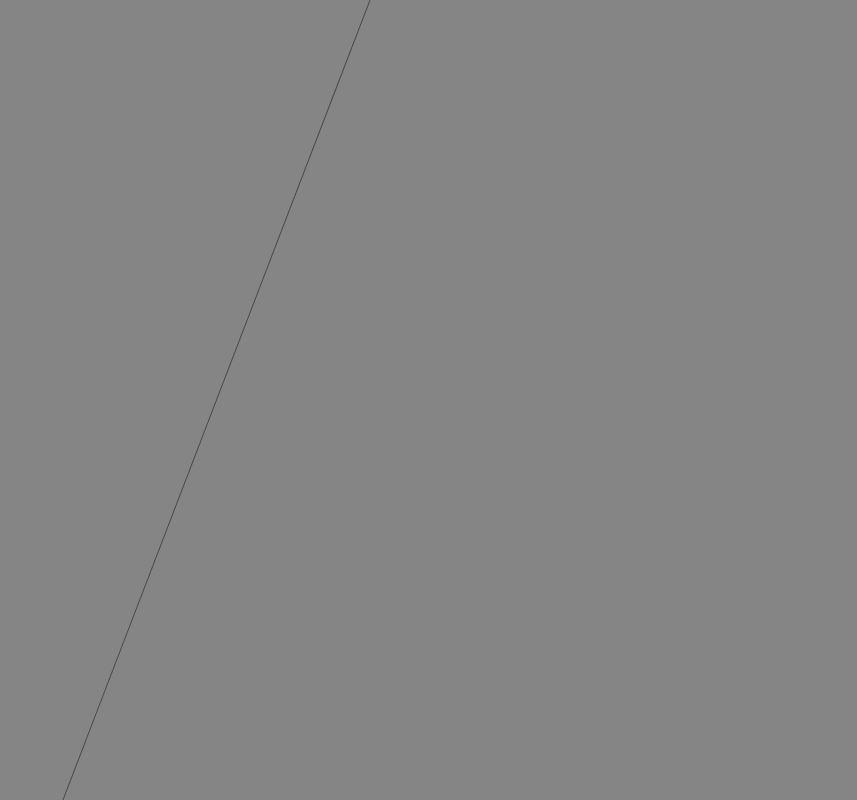
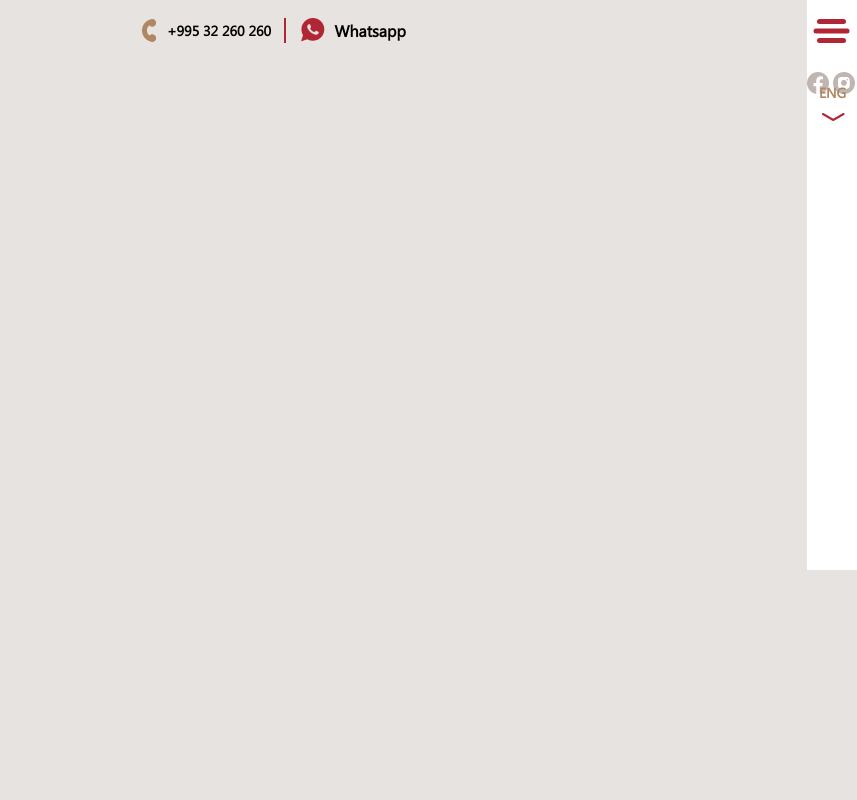
Before and after one commit to Tengo17/Connect-Project, a plain HTML site: page index.html in a window 1280 px wide. Shown: the whole page, without its empty margins (423-1280 px from the left). Drawn offline with nearby package versions, Linux system fonts and the light colour scheme.

Commit message:
language bar

```diff
--- a/assets/css/style.css
+++ b/assets/css/style.css
@@ -9,7 +9,8 @@ html {
 }
 
 body{
-	max-width: 1084px;
+  background-color: #E6E3E0;
+	max-width: 1280px;
 	margin: 0 auto;
 	overflow-x: hidden;
 }
@@ -127,3 +128,149 @@ body{
 #bigloading.ready {
   background: rgba(255, 255, 255, 0);
 }
+header {
+  display: flex;
+  justify-content: center;
+  align-items: center;
+  height: 60px;
+}
+.nav-info {
+  position: relative;
+  left: 100px;
+}
+.nav-info ul {
+  width: 300px;
+  height: 25px;
+  display: flex;
+  justify-content: space-between;
+
+}
+.nav-info ul li {
+  display: flex;
+  align-items: center;
+  width: 150px;
+  cursor: pointer;
+}
+.nav-info ul li:hover {
+  color: #B12634;
+  transition: 400ms color ease;
+}
+.phone-number {
+  font-family: 'segoe';
+  font-weight: bold;
+  font-size: 14px;
+  padding-left: 10px;
+
+}
+.whatsapp {
+  border-left: 2px solid #B12634;
+  padding-left: 15px;
+}
+.app {
+  font-family: 'segoe';
+  font-weight: bold;
+  padding-left: 10px;
+}
+.side-bar  {
+  z-index: -1;
+  background-color: white;
+  width: 50px;
+  height: 570px;
+  position: relative;
+  top: 255px;
+  left: 465px;
+}
+.lines {
+  width: 36px;
+  height: 27px;
+}
+
+.line1 {
+  position: relative;
+  left: 22px;
+  top: 7px;
+  width: 5px;
+  height: 29px;
+  background-color: #B12634;
+  transform:  rotate(90deg);
+  border-radius: 10px;
+}
+.line2 {
+  position: relative;
+  left: 22px;
+  bottom: 16px;
+  width: 5px;
+  height: 36px;
+  background-color: #B12634;
+  transform: rotate(90deg);
+  border-radius: 10px;
+}
+.line3 {
+  position: relative;
+  left: 22px;
+  bottom: 39.3px;
+  width: 5px;
+  height: 29px;
+  background-color: #B12634;
+  transform:  rotate(90deg);
+  border-radius: 10px;
+}
+.dropbtn {
+  position: relative;
+  right: 1px;
+  color: white;
+  padding: 16px;
+  font-size: 16px;
+  border: none;
+  cursor: pointer;
+}
+
+
+
+.dropdown {
+  position: relative;
+  top: 70px;
+  display: inline-block;
+}
+
+.dropdown-content {
+  display: none;
+  position: absolute;
+  top: 25px;
+  width: 50px;
+  overflow: auto;
+  z-index: 1;
+}
+
+.dropdown-content a {
+  font-family: 'segoe';
+  font-weight: bold;
+  font-size: 14px;
+  position: relative;
+  right: 3px;
+  color: #B08760;
+  padding: 12px 16px;
+  text-decoration: none;
+  display: block;
+}
+
+.dropdown a:hover {
+  color: #B12634;
+}
+
+.show {
+  display: block;
+}
+.language {
+text-decoration: none;
+font-family: 'segoe';
+font-weight: bold;
+font-size: 14px;
+position: absolute;
+left: 12px;
+bottom: 40px;
+color: #B08760;
+}
+.language:hover {
+  background-color: white;
+}
--- a/assets/js/main.js
+++ b/assets/js/main.js
@@ -1,5 +1,28 @@
-$(document).ready(function() {
-      setTimeout(function() {
-        $('#bigloading').addClass('ready');
-      }, 3500);
-});
+// preload
+document.body.onload = function(){
+  setTimeout(function() {
+    var preloader = document.getElementById('bigloading');
+    if( !preloader.classList.contains('ready') )
+    {
+      preloader.classList.add('ready');
+    }
+  }, 3500)
+}
+
+// dropdown
+function myFunction() {
+  document.getElementById("myDropdown").classList.toggle("show");
+}
+
+window.onclick = function(event) {
+  if (!event.target.matches('.dropbtn')) {
+    var dropdowns = document.getElementsByClassName("dropdown-content");
+    var i;
+    for (i = 0; i < dropdowns.length; i++) {
+      var openDropdown = dropdowns[i];
+      if (openDropdown.classList.contains('show')) {
+        openDropdown.classList.remove('show');
+      }
+    }
+  }
+}
--- a/index.html
+++ b/index.html
@@ -7,10 +7,50 @@
 	<link rel="stylesheet" type="text/css" href="assets/css/style.css">
 </head>
 <body>
-<!-- <img class="lines" src="assets/images/Group856.png"> -->
+<header class="header-inner">
+  <nav class="nav-info">
+    <ul>
+      <li>
+        <img class="phone-image" src="assets/images/path89.png">
+        <p class="phone-number">
+          +995 32 260 260
+        </p>
+      </li>
+      <li class="whatsapp">
+        <img src="assets/images/Group889.png">
+        <p class="app">Whatsapp</p>
+      </li>
+    </ul>
+
+  </nav>
+    <div class="side-bar">
+      <ul class="lines">
+        <li class="line1"></li>
+        <li class="line2"></li>
+        <li class="line3"></li>
+      </ul>
+      <div class="dropdown">
+  <a class="language" href="#!">ENG</a>
+  <img src="assets/images/path83.png" onclick="myFunction()" class="dropbtn">
+  <div id="myDropdown" class="dropdown-content">
+    <a href="#!">GEO</a>
+    <a href="#!">RUS</a>
+  </div>
+</div>
+    <div class="social-images">
+      <ul>
+        <li>
+          <img src="assets/images/facebook-brands.png">
+          <img src="assets/images/Subtraction1.png">
+        </li>
+      </ul>
+    </div>
+    </div>
+
+</header>
 
   <!-- preload page -->
-<div id="bigloading">
+<!-- <div id="bigloading">
   <div id="loading">
     <ul>
     <li></li>
@@ -20,8 +60,7 @@
   </div>
   <div id="lefthalf"></div>
   <div id="righthalf"></div>
-</div>
-<script src="https://cdnjs.cloudflare.com/ajax/libs/jquery/2.1.3/jquery.min.js"></script>
+</div> -->
 <script type="text/javascript" src="assets/js/main.js"></script>
 
 </body>
```
Also changed, not shown: assets/images/Group889.png (added), assets/images/Path83.png (added), assets/images/Path89.png (added), assets/images/Subtraction1.png (added), assets/images/facebook-brands.png (added).
